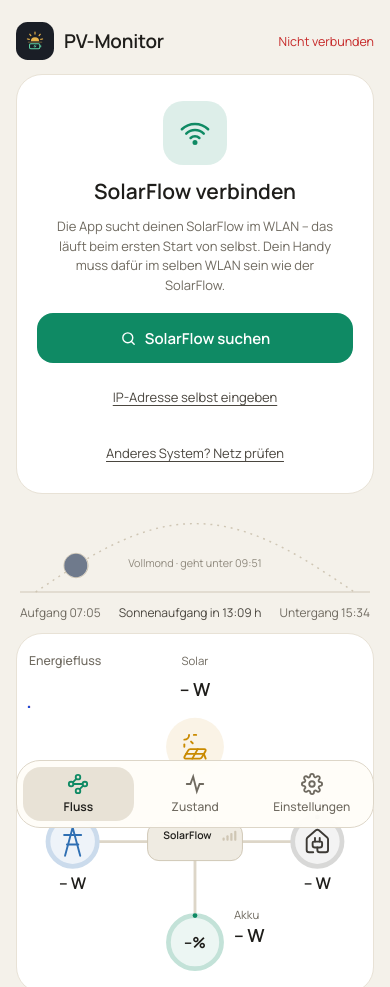
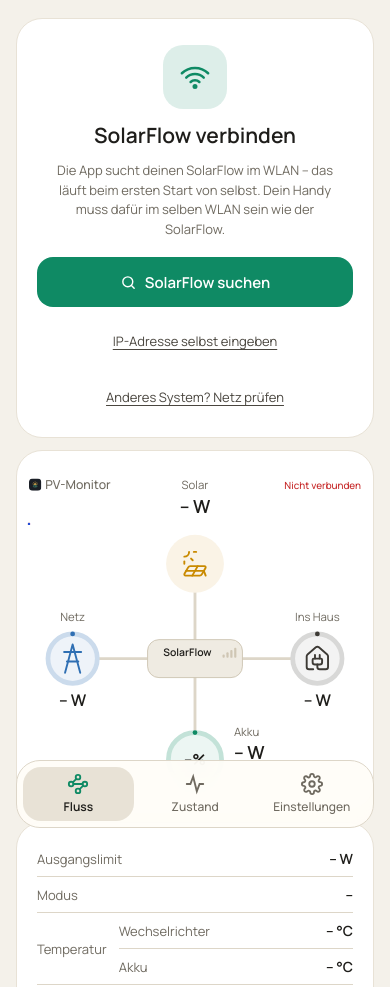
Before and after one commit to student100tech/balkonstrom, a website: page www/index.html in a window 390 px wide. Shown: the top 987 px of the page. Drawn offline with Linux system fonts and the light colour scheme.

Commit message:
App 57 / Firmware 17: Kopf im Diagramm, Sonne am Rand, PLZ, Grenzen
App:
- Kopfzeile entfaellt. Im Flussdiagramm oben links winziges Logo +
  "PV-Monitor", oben rechts WLAN des Handys und "Stand hh:mm:ss" (20 %
  kleiner). Sonnenbogen-Karte weg; die Sonne haengt als halbe Scheibe am
  oberen Rand und wandert zwischen Auf- und Untergang, nachts ausgeblendet.
  Kopfreihe dafuer auf y = -37; bei AC-Geraeten ohne Solar wandert sie mit.
- "PV1 · 210 W" statt "PV1 210 W".

Firmware:
- PLZ-Feld in den Einstellungen; mit PLZ Auf-/Untergang wie sunTimes() der
  App (plz.h, Leitregionen), ohne PLZ aus dem Vortag gelernt.
- Einstellungen ohne Zurueck-Knopf, Reiterleiste wie auf den anderen Seiten.
- Zustand: Karte "Grenzen" (Laden bis, Entladen bis, Max. Laden, Max.
  Abgabe) statt der PV-Eingaenge.
- "PV1 · 210 W", "Stand" 20 % kleiner (eigene Schrift M142).

Co-Authored-By: Claude Opus 5.5 <noreply@anthropic.com>
Claude-Session: https://claude.ai/code/session_01DfDzxGJRu8891HJdYS6AXT

```diff
--- a/www/index.html
+++ b/www/index.html
@@ -62,10 +62,9 @@
   .dot{width:8px;height:8px;border-radius:50%;background:var(--muted)}
   .dot.ok{background:var(--ok)} .dot.err{background:var(--warn)} .dot.demo{background:var(--solar)}
   /* Statt Live-Pille: "Stand 07:37", davor das WLAN des Handys wie am Monitor */
-  .stand{font-size:12.5px;color:var(--muted);font-variant-numeric:tabular-nums;white-space:nowrap}
-  .stand.err{color:var(--warn)} .stand.demo{color:var(--solar)}
-  .hdrwlan{padding-bottom:0} .hdrwlan[hidden]{display:none}
-  .hdrwlan.aus i{background:var(--warn)}
+  .stand{font-variant-numeric:tabular-nums} .flowlbl.stand{font-size:calc(10.4px * min(var(--zoom,1), 1.2))}  /* 20 % kleiner */
+  .stand.err{fill:var(--warn)} .stand.demo{fill:var(--solar)}
+  .hdrwlan rect{fill:var(--line3)} .hdrwlan rect.on{fill:var(--ok)} .hdrwlan.aus rect{fill:var(--warn)}
   .iconbtn{position:relative;width:44px;height:44px;border-radius:14px;border:1px solid var(--line);background:var(--card);color:var(--muted2);display:flex;align-items:center;justify-content:center;cursor:pointer;flex:none}
   .iconbtn svg{width:20px;height:20px}
   .iconbtn.has-update::after,
@@ -341,18 +340,7 @@
 </head>
 <body>
 <div class="wrap">
-  <header>
-    <div class="brand">
-      <!-- Dieselbe Zeichnung wie das Start-Icon, nur in 42 Einheiten:
-           Faktor 42/1024 mal die 0,92 des Originals. Farben aus dem dunklen
-           Thema (--solar, --bat), weil die Kachel immer dunkel bleibt. -->
-      <svg viewBox="0 0 42 42" aria-hidden="true"><rect width="42" height="42" rx="13" fill="#1A1E26"/><g stroke="#E8B44C" stroke-width="1.28" stroke-linecap="round"><line x1="21.0" y1="11.11" x2="21.0" y2="13.38"/><line x1="15.11" y1="13.53" x2="16.47" y2="15.11"/><line x1="26.89" y1="13.53" x2="25.53" y2="15.11"/><line x1="12.62" y1="18.74" x2="14.7" y2="19.23"/><line x1="29.38" y1="18.74" x2="27.3" y2="19.23"/></g><path d="M16.47 21.3 A4.53 4.53 0 0 1 25.53 21.3 Z" fill="#E8B44C"/><rect x="13.0" y="21.83" width="16.0" height="0.83" rx="0.42" fill="#E8B44C" opacity=".55"/><rect x="14.96" y="23.94" width="11.32" height="5.66" rx="1.28" fill="none" stroke="#5ED3A5" stroke-width="1.13"/><rect x="26.74" y="25.6" width="1.13" height="2.34" rx="0.38" fill="#5ED3A5"/><path d="M21.6 24.62 L19.11 27.19 H21.0 L20.25 29.0 L22.81 26.28 H20.85 Z" fill="#5ED3A5"/></svg>
-      <h1>PV-Monitor</h1>
-    </div>
-    <div class="hdr-right">
-      <span class="bars4 hdrwlan" id="hdrWlan" aria-hidden="true" hidden><i style="height:6px"></i><i style="height:10px"></i><i style="height:14px"></i><i style="height:18px"></i></span><span class="stand" id="status" data-i18n="connecting">Verbinde…</span>
-    </div>
-  </header>
+  <!-- Kopfzeile entfällt seit 25.11.: Logo, WLAN und Stand stehen im Flussdiagramm, wie am Monitor -->
 
   <div class="msg" id="msg"></div>
 
@@ -371,31 +359,6 @@
       <button class="linkbtn" id="btnNetzSetup" data-i18n="nz_link">Anderes System? Netz prüfen</button>
     </div>
 
-    <div class="sun">
-      <svg viewBox="0 0 358 96" aria-hidden="true">
-        <line x1="0" y1="88" x2="358" y2="88" stroke="var(--line)" stroke-width="1.5"/>
-        <path id="sunArc" d="" fill="none" stroke="var(--line3)" stroke-width="1.5" stroke-dasharray="2 5"/>
-        <path id="sunArcDone" d="" fill="none" stroke="var(--solar)" stroke-width="2" stroke-linecap="round"/>
-        <!-- Sonne im Design des App-Icons: Scheibe mit Strahlen, Verhaeltnisse
-             von dort uebernommen (Strahl von 1,6 bis 2,1 Radien, Strich 0,28
-             Radien, runde Enden). Die fuenf Strahlen des Icons stehen 36 Grad
-             auseinander; rundherum sind das bei gleicher Dichte zehn, weil die Sonne
-             hier frei am Himmel steht und nicht auf dem Horizont aufliegt. -->
-        <g id="sunMark" opacity="0">
-          <g stroke="var(--solar)" stroke-width="1.98" stroke-linecap="round"><line x1="0.00" y1="-11.29" x2="0.00" y2="-14.60"/><line x1="6.64" y1="-9.13" x2="8.58" y2="-11.81"/><line x1="10.74" y1="-3.49" x2="13.89" y2="-4.51"/><line x1="10.74" y1="3.49" x2="13.89" y2="4.51"/><line x1="6.64" y1="9.13" x2="8.58" y2="11.81"/><line x1="0.00" y1="11.29" x2="0.00" y2="14.60"/><line x1="-6.64" y1="9.13" x2="-8.58" y2="11.81"/><line x1="-10.74" y1="3.49" x2="-13.89" y2="4.51"/><line x1="-10.74" y1="-3.49" x2="-13.89" y2="-4.51"/><line x1="-6.64" y1="-9.13" x2="-8.58" y2="-11.81"/></g>
-          <circle r="7.0" fill="var(--solar)"/>
-        </g>
-        <g id="moon" opacity="0">
-          <g id="moonPos" transform="translate(179 30)">
-            <circle r="12.5" fill="none" stroke="var(--line3)" stroke-width="1"/>
-            <path id="moonLit" d="" fill="var(--moon)"/>
-          </g>
-        </g>
-        <text id="moonTxt" x="179" y="62" text-anchor="middle" class="moontxt"></text>
-      </svg>
-      <div class="sunrow"><span id="sunrise">–</span><span id="daylight"></span><span id="sunset">–</span></div>
-    </div>
-
     <div class="card flow">
       <svg id="svgFlow" viewBox="0 -60 350 350" role="img" data-i18n-al="al_flow" aria-label="Energiefluss">
         <g id="grpSolarW"><path id="bSolar" class="wbase" d="M175 70 V122"/><path id="wSolar" class="wire" d="M175 70 V122"/></g>
@@ -409,8 +372,26 @@
         <circle cx="175" cy="42" r="30.5" fill="var(--solarBg)"/>
         <g id="pvArcs" fill="none" stroke-width="5"></g>
         <g id="solarIcon" transform="translate(160 27) scale(1.25)" fill="none" stroke="var(--solar)" stroke-width="1.6" stroke-linecap="round" stroke-linejoin="round"><path d="M11 2h2"/><path d="m14.28 14-4.56 8"/><path d="m21 22-1.558-4H4.558"/><path d="M3 10v2"/><path d="M6.245 15.04A2 2 0 0 1 8 14h12a1 1 0 0 1 .864 1.505l-3.11 5.457A2 2 0 0 1 16 22H4a1 1 0 0 1-.863-1.506z"/><path d="M7 2a4 4 0 0 1-4 4"/><path d="m8.66 7.66 1.41 1.41"/></g>
-        <text class="flowlbl" x="0" y="-44" data-i18n="flow">Energiefluss</text>
-        <text class="node-label" x="175" y="-44" text-anchor="middle" data-i18n="solar">Solar</text>
+        <g id="kopfReihe">
+        <!-- Kopfreihe (PV-Monitor, Solar, Stand) steht auf -37 statt -44, damit
+             die Sonne darüber eine eigene Spur hat (-60 bis -47,5).
+             Sonne am oberen Rand: halbe Scheibe, Strahlen nach unten, wandert
+             zwischen Auf- und Untergang von links nach rechts (drawSun).
+             Nachts ausgeblendet. Zuerst gezeichnet, damit Schrift darüber liegt. -->
+        <g id="sunTop" opacity="0" transform="translate(-50 -60)">
+          <g stroke="var(--solar)" stroke-width="1.7" stroke-linecap="round">
+            <line x1="0" y1="9.7" x2="0" y2="12.5"/><line x1="5.7" y1="7.8" x2="7.4" y2="10.1"/><line x1="-5.7" y1="7.8" x2="-7.4" y2="10.1"/>
+            <line x1="9.2" y1="3.0" x2="11.9" y2="3.9"/><line x1="-9.2" y1="3.0" x2="-11.9" y2="3.9"/></g>
+          <path d="M-6 0 A6 6 0 0 0 6 0 Z" fill="var(--solar)"/>
+        </g>
+        <!-- Oben links: winziges Logo + PV-Monitor (wie am Monitor) -->
+        <svg x="0" y="-48" width="13" height="13" viewBox="0 0 42 42" aria-hidden="true"><rect width="42" height="42" rx="13" fill="#1A1E26"/><g stroke="#E8B44C" stroke-width="1.28" stroke-linecap="round"><line x1="21.0" y1="11.11" x2="21.0" y2="13.38"/><line x1="15.11" y1="13.53" x2="16.47" y2="15.11"/><line x1="26.89" y1="13.53" x2="25.53" y2="15.11"/><line x1="12.62" y1="18.74" x2="14.7" y2="19.23"/><line x1="29.38" y1="18.74" x2="27.3" y2="19.23"/></g><path d="M16.47 21.3 A4.53 4.53 0 0 1 25.53 21.3 Z" fill="#E8B44C"/><rect x="13.0" y="21.83" width="16.0" height="0.83" rx="0.42" fill="#E8B44C" opacity=".55"/><rect x="14.96" y="23.94" width="11.32" height="5.66" rx="1.28" fill="none" stroke="#5ED3A5" stroke-width="1.13"/><rect x="26.74" y="25.6" width="1.13" height="2.34" rx="0.38" fill="#5ED3A5"/><path d="M21.6 24.62 L19.11 27.19 H21.0 L20.25 29.0 L22.81 26.28 H20.85 Z" fill="#5ED3A5"/></svg>
+        <text class="flowlbl" x="17" y="-37">PV-Monitor</text>
+        <!-- Oben rechts: WLAN des Handys und Stand des letzten Abrufs -->
+        <text class="flowlbl stand" x="350" y="-37" text-anchor="end" id="status" data-i18n="connecting">Verbinde…</text>
+        <g id="hdrWlan" class="hdrwlan" opacity="0"><rect width="2.9" height="4.4" rx="1"/><rect width="2.9" height="7.3" rx="1"/><rect width="2.9" height="10.2" rx="1"/><rect width="2.9" height="13.1" rx="1"/></g>
+        </g>
+        <text class="node-label" x="175" y="-37" text-anchor="middle" data-i18n="solar">Solar</text>
         <text class="node-val" x="175" y="-12" text-anchor="middle" id="tSolar" data-i18n="dash_w">– W</text>
         <g id="pvLabs"></g>
 
@@ -1361,7 +1342,7 @@
       b.setAttribute('stroke-linecap', f > 0.012 ? 'round' : 'butt');
       const [x, y, anker] = pos[i], el = $('pvL' + i);
       el.setAttribute('x', x); el.setAttribute('y', y); el.setAttribute('text-anchor', anker);
-      el.textContent = `PV${i + 1} ${w == null ? '–' : fmtW(w)}`;
+      el.textContent = `PV${i + 1} · ${w == null ? '–' : fmtW(w)}`;
     });
   }
 
@@ -1629,6 +1610,8 @@
     // Ohne Solarzweig faellt das obere Drittel weg, dann wird das Bild flacher
     // statt eine leere Flaeche zu zeigen.
     $('svgFlow').setAttribute('viewBox', acOhnePv ? '0 86 350 204' : '0 -60 350 350');
+    // Ohne Solarzweig beginnt das Bild bei 86: Kopfreihe und Sonne mitnehmen
+    $('kopfReihe').setAttribute('transform', acOhnePv ? 'translate(0 146)' : '');
     if (hatOff) {
       $('tOff').textContent = offW > 0 ? fmtW(offW) : (p.gridOffMode ? t('z_ready') : t('z_off'));
       $('tOff').style.fill = offW > 0 ? '' : 'var(--muted)';
@@ -1725,7 +1708,12 @@
     if (last) render(last); else zeigeZustand();   // render frischt den Zustand mit auf
   }
 
-  function setStatus(kind, text){ $('status').className = 'stand ' + kind; $('status').textContent = text; }
+  function setStatus(kind, text){
+    const st = $('status'); st.setAttribute('class', 'flowlbl stand ' + kind); st.textContent = text;
+    // Balken links vor den Text, 6 Einheiten Abstand
+    const b = st.getBBox ? st.getBBox() : null, x0 = (b && b.width ? b.x : 290) - 6 - 4 * 4.1;
+    $('hdrWlan').querySelectorAll('rect').forEach((r, i) => { r.setAttribute('x', (x0 + i * 4.1).toFixed(1)); r.setAttribute('y', (-37 - (4.4 + 2.9 * i)).toFixed(1)); });
+  }
   function showMsg(html){ const m = $('msg'); if (!html) { m.style.display = 'none'; m.innerHTML = ''; return; } m.innerHTML = html; m.style.display = 'block'; }
 
   // WLAN des Handys, wie oben rechts am Monitor: rot ohne WLAN, sonst die Stufe.
@@ -1735,11 +1723,11 @@
     try {
       const plug = cap.Plugins?.Discovery;
       const r = plug?.wlan ? await plug.wlan() : await cap.nativePromise('Discovery', 'wlan', {});
-      el.hidden = false;
+      el.setAttribute('opacity', 1);
       el.classList.toggle('aus', !r.wlan);
       const st = r.wlan ? Math.max(1, rssiStufe(r.rssi)) : 4;
-      el.querySelectorAll('i').forEach((b, i) => b.classList.toggle('on', r.wlan && i < st));
-    } catch { el.hidden = true; }
+      el.querySelectorAll('rect').forEach((b, i) => b.classList.toggle('on', r.wlan && i < st));
+    } catch { el.setAttribute('opacity', 0); }
   }
   setInterval(handyWlan, 10000); setTimeout(handyWlan, 500);
 
@@ -1748,7 +1736,7 @@
       render(await fetchReport());
       fails = 0; showMsg('');
       lastOk = new Date();
-      setStatus(demo ? 'demo' : 'ok', (demo ? t('demo_pfx') : t('stand') + ' ') + hm(lastOk));
+      setStatus(demo ? 'demo' : 'ok', (demo ? t('demo_pfx') : t('stand') + ' ') + lastOk.toLocaleTimeString(LOC(), {hour:'2-digit', minute:'2-digit', second:'2-digit'}));
       $('foot').textContent = demo ? t('foot_demo') + ' · ' + t('dz_' + demoNr)
                                    : t('foot_live', cfg.ip, cfg.interval);
       holeMeter();   // zweites Geraet nebenher, ein Fehler dort stoert die Live-Werte nicht
@@ -2576,49 +2564,12 @@
   }
   function drawSun(){
     const now = new Date(), {rise, set} = sunTimes(now);
-    // Scheitel bei 70 statt 76: die Sonne hat Strahlen bis 14,7 Einheiten,
-    // bei 76 ragte der obere mittags aus dem Bild.
-    const pt = f => [16 + 326*f, 88 - 70*Math.sin(Math.PI*f)];
-    const arc = (to, steps) => { let d = ''; for (let i = 0; i <= steps; i++) { const [x, y] = pt(to*i/steps); d += (i ? ' L' : 'M') + x.toFixed(1) + ' ' + y.toFixed(1); } return d; };
-    $('sunArc').setAttribute('d', arc(1, 48));
-    const f = (now - rise) / (set - rise), sonne = $('sunMark');
+    const f = (now - rise) / (set - rise), sonne = $('sunTop');
+    if (!sonne) return;
     if (f >= 0 && f <= 1) {
-      const [x, y] = pt(f);
-      // Scheibe, Strahlen und Schein sitzen in einer Gruppe und wandern gemeinsam
-      sonne.setAttribute('transform', `translate(${x.toFixed(1)} ${y.toFixed(1)})`);
+      sonne.setAttribute('transform', `translate(${(14 + 322 * f).toFixed(1)} -60)`);
       sonne.setAttribute('opacity', 1);
-      $('sunArcDone').setAttribute('d', arc(f, Math.max(2, Math.round(48*f))));
-    } else {
-      sonne.setAttribute('opacity', 0);
-      $('sunArcDone').setAttribute('d', '');   // nachts kein Sonnenbogen, nur der Mond
-    }
-    $('sunrise').textContent = t('sunrise') + ' ' + hm(rise); $('sunset').textContent = t('sunset') + ' ' + hm(set);
-
-    const nacht = f < 0 || f > 1;
-    if (nacht) {
-      // Nach Sonnenuntergang zählt der Aufgang von morgen
-      const naechster = f > 1 ? sunTimes(new Date(+now + 86400000)).rise : rise;
-      const bis = Math.max(0, Math.round((naechster - now) / 60000));
-      $('daylight').textContent = t('till_sunrise', Math.floor(bis/60), String(bis%60).padStart(2,'0'));
-
-      const ph = mondPhase(now), mz = mondZeiten(now);
-      $('moonLit').setAttribute('d', mondPfad(ph, 12));
-      $('moon').setAttribute('opacity', mz.oben ? 1 : 0);
-      if (mz.oben) {
-        const mf = (now - mz.auf) / (mz.unter - mz.auf);
-        const [mx, my] = pt(Math.max(0, Math.min(1, mf)));
-        $('moonPos').setAttribute('transform', `translate(${mx.toFixed(1)} ${my.toFixed(1)})`);
-        $('moonTxt').textContent = `${t('moon')[Math.round(ph*8) % 8]} · ${t('moonset')} ${hm(new Date(mz.unter))}`;
-      } else {
-        $('moonTxt').textContent = mz.naechsterAuf
-          ? `${t('moon')[Math.round(ph*8) % 8]} · ${t('moonrise')} ${hm(new Date(mz.naechsterAuf))}`
-          : t('moon')[Math.round(ph*8) % 8];
-      }
-    } else if (f > 0 && f < 1) {
-      $('moon').setAttribute('opacity', 0); $('moonTxt').textContent = '';
-      const left = Math.round((set - now)/60000);
-      $('daylight').textContent = t('daylight', Math.floor(left/60), String(left%60).padStart(2,'0'));
-    } else { $('daylight').textContent = ''; $('moon').setAttribute('opacity', 0); $('moonTxt').textContent = ''; }
+    } else sonne.setAttribute('opacity', 0);   // nachts ausgeblendet, vorerst kein Mond
   }
 
   function zeigeOrt(){
@@ -2633,7 +2584,7 @@
     const hell = thema === 'light' || (thema === 'auto' && dunkelAbfrage && !dunkelAbfrage.matches);
     document.documentElement.dataset.theme = hell ? 'light' : 'dark';
     const m = document.querySelector('meta[name="theme-color"]');
-    if (m) m.setAttribute('content', hell ? '#F3F5F9' : '#0A0C11');
+    if (m) m.setAttribute('content', hell ? '#F4F1EA' : '#0B0D12');
     document.querySelectorAll('#themeSel button').forEach(b => b.classList.toggle('on', b.dataset.t === thema));
   }
   function waehleThema(w){ thema = w; store.set('theme', w); setzeThema(); }
```
Also changed, not shown: 7 other files.
